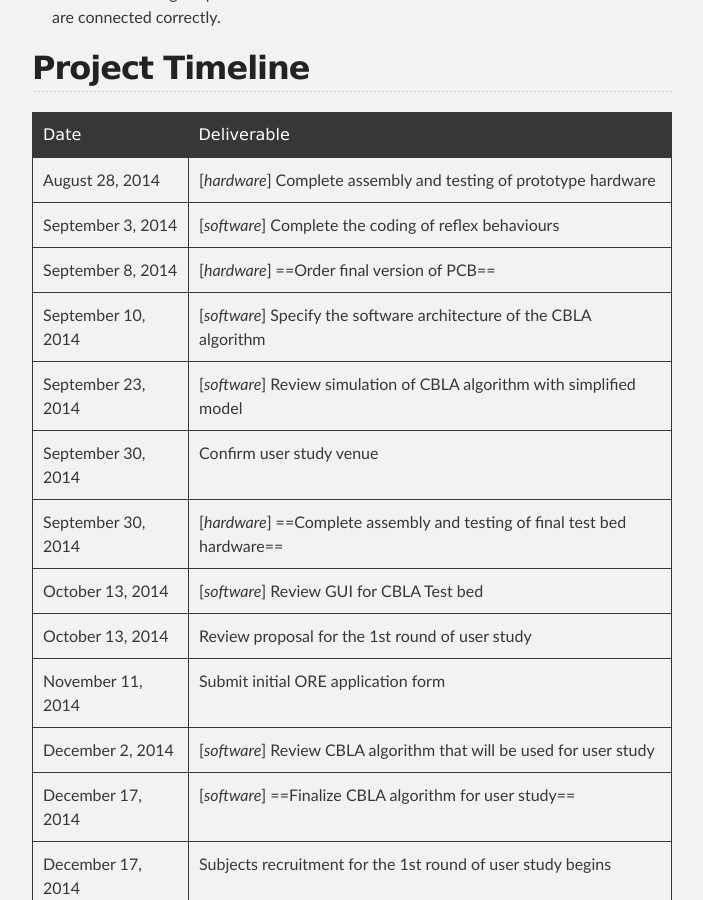
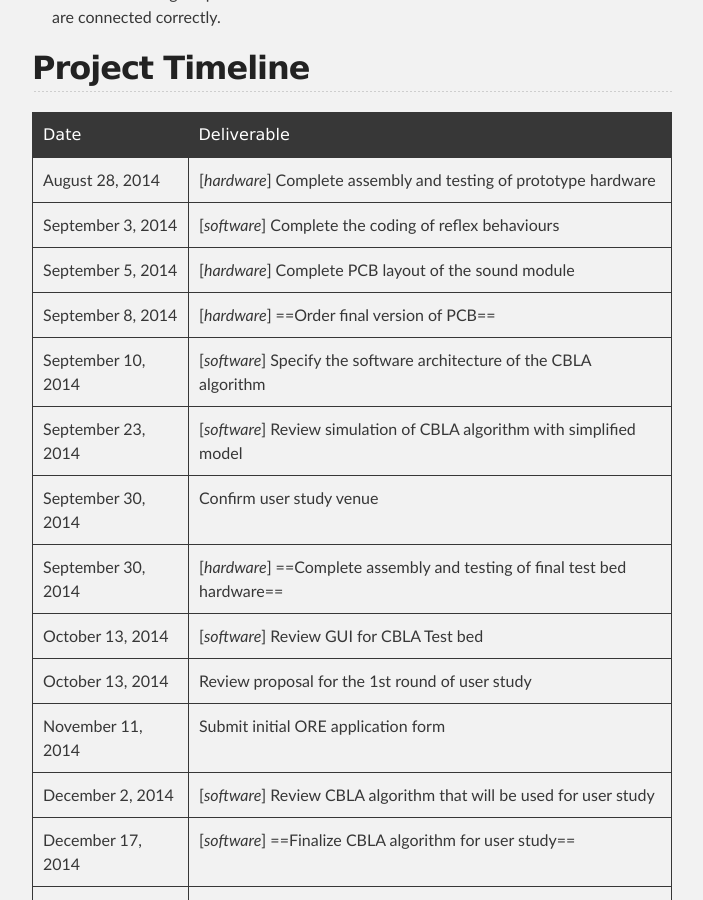
Before and after one commit to MattChanTK/Hylozoic-Series-3, a Jekyll site: the page built from index.md, in a window 1280 px wide and 900 px high, scrolled down 4260 px. Shown: the whole window, without its empty margins (288-991 px from the left). Built offline with Jekyll 4.4.1, drawn with Linux system fonts in a browser that asks for light colours; Markdown is read by kramdown in place of the engine named in the settings.

Commit message:
Update index.md

```diff
--- a/index.md
+++ b/index.md
@@ -103,6 +103,7 @@ Date				| Deliverable
 -------------			| -------------
 August 28, 2014			| [_hardware_] Complete assembly and testing of prototype hardware
 September 3, 2014		| [_software_] Complete the coding of reflex behaviours
+September 5, 2014		| [_hardware_] Complete PCB layout of the sound module
 September 8, 2014		| [_hardware_] ==Order final version of PCB==
 September 10, 2014		| [_software_] Specify the software architecture of the CBLA algorithm
 September 23, 2014		| [_software_] Review simulation of CBLA algorithm with simplified model
```
